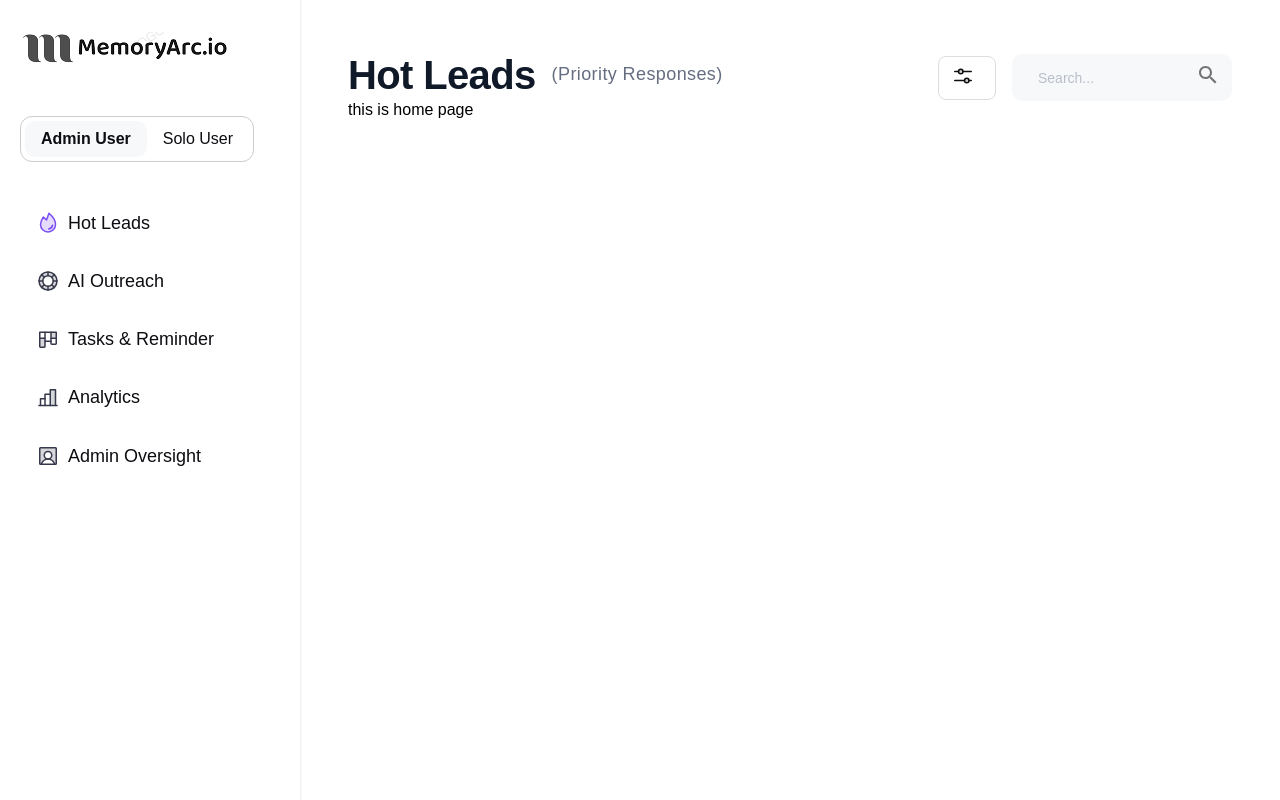
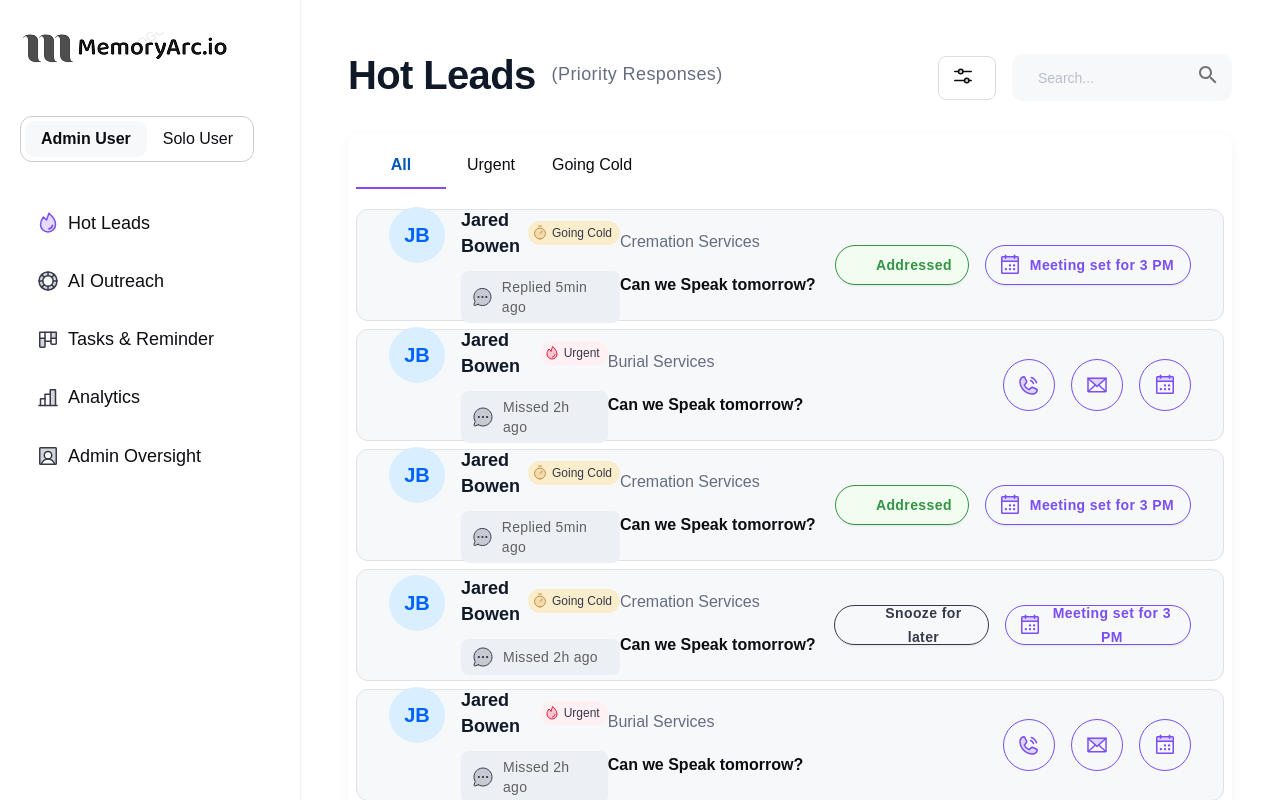
Before and after one commit to juni1173/rainbow-frontend, a Next.js app: page / in a window 1280 px wide. Built offline with nearby package versions, Linux system fonts and the light colour scheme; some icons are missing; a web font is replaced by a local one.

Commit message:
feat: completed hot leads page

```diff
--- a/src/app/page.tsx
+++ b/src/app/page.tsx
@@ -1,11 +1,5 @@
-import Image from "next/image";
-import styles from "./page.module.css";
+import Dashboard from "@/views/Dashboard";
 
 export default function Home() {
-  return (
-   <div>
-    this is home page
-   </div>
-
-  );
+  return <Dashboard />;
 }
--- a/src/components/Sidebar/index.tsx
+++ b/src/components/Sidebar/index.tsx
@@ -3,12 +3,20 @@ import React, { useState } from "react";
 import styles from "./index.module.scss";
 import { Box, Button, Typography } from "@mui/material";
 import { sidebarButtons, sidebarItems } from "./sidebarItem";
-import Logo from "../../assests/images/logo.png"
+import Logo from "../../assests/images/logo.png";
 import Image from "next/image";
-import { Aireach, Analytics, LeadsIcon, Tasks, UserIcon } from "@/assests/icons";
+import {
+  Aireach,
+  Analytics,
+  LeadsIcon,
+  Tasks,
+  UserIcon,
+} from "@/assests/icons";
 const Sidebar = () => {
   const [activeButton, setActiveButton] = useState("admin");
-const [activeSidebarItem, setActiveSidebarItem] = useState<string | null>(null);
+  const [activeSidebarItem, setActiveSidebarItem] = useState<string | null>(
+    null
+  );
   const [activeTab, setActiveTab] = useState("hot-leads");
 
   const tabs = [
@@ -28,7 +36,13 @@ const [activeSidebarItem, setActiveSidebarItem] = useState<string | null>(null);
             sm: "block",
           },
         }}
->      <Image src={Logo}alt="logo" style={{marginBottom:"48px", marginTop:"32px"}}/>
+      >
+        {" "}
+        <Image
+          src={Logo}
+          alt="logo"
+          style={{ marginBottom: "48px", marginTop: "32px", cursor: "pointer" }}
+        />
         <Box
           sx={{
             display: "inline-flex",
@@ -36,8 +50,8 @@ const [activeSidebarItem, setActiveSidebarItem] = useState<string | null>(null);
             borderRadius: "12px",
             overflow: "hidden",
             userSelect: "none",
-    padding:"4px",
-    marginBottom:"32px"
+            padding: "4px",
+            marginBottom: "32px",
           }}
         >
           {sidebarButtons.map(({ label, id }: any) => (
@@ -48,28 +62,26 @@ const [activeSidebarItem, setActiveSidebarItem] = useState<string | null>(null);
               sx={{
                 cursor: "pointer",
                 padding: "8px 16px",
-        backgroundColor: activeButton === id ? "#F6F8FA" : "transparent",
+                backgroundColor:
+                  activeButton === id ? "#F6F8FA" : "transparent",
                 color: activeButton === id ? "#0D0D12" : "#0D0D12",
                 userSelect: "none",
                 font: activeButton === id ? "16px" : "12px",
-        borderRadius:"10px",
+                borderRadius: "10px",
                 fontWeight: activeButton === id ? "600" : "400",
-
-
               }}
             >
               {label}
             </Typography>
           ))}
         </Box>
-
-
         <Box className={styles.itemsList}>
-        {sidebarItems.map(({ label, icon: Icon }:any) => (
-
+          {sidebarItems.map(({ label, icon: Icon }: any) => (
             <Box
               key={label}
-  className={`${styles.sidebarItem} ${activeSidebarItem === label ? styles.active : ''}`}
+              className={`${styles.sidebarItem} ${
+                activeSidebarItem === label ? styles.active : ""
+              }`}
               onClick={() => setActiveSidebarItem(label)}
             >
               <Icon />
@@ -79,7 +91,7 @@ const [activeSidebarItem, setActiveSidebarItem] = useState<string | null>(null);
                   marginLeft: 1,
                   color: activeSidebarItem === label ? "#7A4DF5" : "#0D0D12",
                   fontWeight: activeSidebarItem === label ? 600 : 400,
-      fontSize:"18px"
+                  fontSize: "18px",
                 }}
               >
                 {label}
@@ -87,8 +99,6 @@ const [activeSidebarItem, setActiveSidebarItem] = useState<string | null>(null);
             </Box>
           ))}
         </Box>
-
-
       </Box>
 
       {/* Mobile responsive sidebar */}
@@ -127,7 +137,14 @@ const [activeSidebarItem, setActiveSidebarItem] = useState<string | null>(null);
             }}
           >
             <Icon sx={{ fontSize: 28, mb: 0.5 }} />
-            <Typography variant="caption" sx={{ fontSize: 10,color: activeTab === id ? "#7A4DF5" : "#444",fontWeight: activeTab === id ? "600" : "400" }} >
+            <Typography
+              variant="caption"
+              sx={{
+                fontSize: 10,
+                color: activeTab === id ? "#7A4DF5" : "#444",
+                fontWeight: activeTab === id ? "600" : "400",
+              }}
+            >
               {label}
             </Typography>
             {activeTab === id && (
--- a/src/components/common/CustomTabs/index.tsx
+++ b/src/components/common/CustomTabs/index.tsx
@@ -1,57 +1,61 @@
-'use client';
-import * as React from 'react';
-import { Box, Tabs, Tab } from '@mui/material';
+"use client";
+import * as React from "react";
+import { Box, Tabs, Tab } from "@mui/material";
 
 export interface TabItem {
   label: string;
-  content: React.ReactNode;
+  // content: React.ReactNode;
   icon?: React.ReactNode;
 }
 
 export interface CustomMuiTabsProps {
   tabs: TabItem[];
   activeColor?: string;
+  onTabChange?: (label: string) => void;
 }
 
 function a11yProps(index: number) {
   return {
     id: `custom-tab-${index}`,
-    'aria-controls': `custom-tabpanel-${index}`,
+    "aria-controls": `custom-tabpanel-${index}`,
   };
 }
 
 const CustomTabs: React.FC<CustomMuiTabsProps> = ({
   tabs,
-  activeColor = '#8647F5',
-}) => {  const [value, setValue] = React.useState(0);
+  activeColor = "#8647F5",
+  onTabChange,
+}) => {
+  const [value, setValue] = React.useState(0);
 
   const handleChange = (_: React.SyntheticEvent, newValue: number) => {
     setValue(newValue);
+    onTabChange?.(tabs[newValue].label);
   };
 
   return (
-    <Box sx={{ width: '100%' }}>
+    <Box sx={{ width: "100%" }}>
       <Tabs
         value={value}
         onChange={handleChange}
         aria-label="custom tabs"
-         TabIndicatorProps={{
-          style: { backgroundColor: "#8647F5" },
+        TabIndicatorProps={{
+          style: { backgroundColor: activeColor },
         }}
         sx={{
-          '& .MuiTab-root': {
-            textTransform: 'none',
+          "& .MuiTab-root": {
+            textTransform: "none",
             fontWeight: 400,
-            borderRadius: '8px',
-            fontSize:16,
-            color:"#0D0D12",
+            borderRadius: "8px",
+            fontSize: 16,
+            color: "#0D0D12",
             px: 2,
             py: 1,
           },
-          '& .Mui-selected': {
+          "& .Mui-selected": {
             color: activeColor,
-            fontSize:"16px",
-            fontWeight:"600",
+            fontSize: "16px",
+            fontWeight: "600",
           },
         }}
       >
@@ -64,6 +68,7 @@ const CustomTabs: React.FC<CustomMuiTabsProps> = ({
           />
         ))}
       </Tabs>
+
       <Box sx={{ mt: 2 }}>
         {tabs.map((tab, index) => (
           <div
@@ -73,7 +78,6 @@ const CustomTabs: React.FC<CustomMuiTabsProps> = ({
             id={`custom-tabpanel-${index}`}
             aria-labelledby={`custom-tab-${index}`}
           >
-            {value === index && <Box>{tab.content}</Box>}
           </div>
         ))}
       </Box>
--- a/src/views/Dashboard/LeadCard/data.tsx
+++ b/src/views/Dashboard/LeadCard/data.tsx
@@ -1,8 +1,3 @@
-import React from "react";
-import AllInboxIcon from "@mui/icons-material/AllInbox";
-import ErrorIcon from "@mui/icons-material/Error";
-import AcUnitIcon from "@mui/icons-material/AcUnit";
-
 interface LeadCardProps {
   name: string;
   initials: string;
@@ -13,18 +8,9 @@ interface LeadCardProps {
   avatarUrl?: string;
 }
 export const tabItems = [
-  {
-    label: "All",
-    content: <div>All Leads Content</div>,
-  },
-  {
-    label: "Urgent",
-    content: <div>Urgent Leads Content</div>,
-  },
-  {
-    label: "Going Cold",
-    content: <div>Cold Leads Content</div>,
-  },
+  { label: "All" },
+  { label: "Urgent" },
+  { label: "Going Cold" },
 ];
 
 export const leads: LeadCardProps[] = [
@@ -33,7 +19,7 @@ export const leads: LeadCardProps[] = [
     initials: "JB",
     isGoingCold: true,
     serviceType: "Replied 5min ago",
-    serviceName: "Burial Services",
+    serviceName: "Cremation Services",
     message: "Can we Speak tomorrow?",
   },
   {
@@ -49,7 +35,7 @@ export const leads: LeadCardProps[] = [
     isGoingCold: true,
 
     serviceType: "Replied 5min ago",
-    serviceName: "Burial Services",
+    serviceName: "Cremation Services",
     message: "Can we Speak tomorrow?",
   },
   {
@@ -58,7 +44,7 @@ export const leads: LeadCardProps[] = [
     isGoingCold: true,
 
     serviceType: "Missed 2h ago",
-    serviceName: "Burial Services",
+    serviceName: "Cremation Services",
     message: "Can we Speak tomorrow?",
   },
   {
--- a/src/views/Dashboard/LeadCard/index.tsx
+++ b/src/views/Dashboard/LeadCard/index.tsx
@@ -2,8 +2,7 @@
 import { Box, Typography, Avatar, Stack, Button, Chip } from "@mui/material";
 import StatusTag from "./StatusTag";
 import ActionButtons from "./ActionButtons";
-import { Cold, Message, Typing, Urgent } from "@/assests/icons";
-import StatusChip from "./StatusButton";
+import { Cold, Typing, Urgent } from "@/assests/icons";
 import StatusButton from "./StatusButton";
 
 interface LeadCardProps {
@@ -40,8 +39,7 @@ const LeadCard = ({
         backgroundColor: "#F6F8FA",
       }}
     >
-      <Box display={"flex"} alignItems={"center"} gap={14}>
-        <Stack direction="row" spacing={2}>
+      <Box display="flex" width="30%" gap={2}>
         <Avatar
           src={avatarUrl}
           sx={{
@@ -59,6 +57,7 @@ const LeadCard = ({
         <Stack spacing={1.5}>
           <Stack direction="row" spacing={1} alignItems="center">
             <Typography variant="body1">{name}</Typography>
+            <Box sx={{ display: { sm: "none", md: "block" } }}>
               {isGoingCold ? (
                 <StatusTag
                   label="Going Cold"
@@ -68,6 +67,7 @@ const LeadCard = ({
               ) : (
                 <StatusTag label="Urgent" color="#FFF0F3" icon={<Urgent />} />
               )}
+            </Box>
           </Stack>
           <Box
             sx={{
@@ -86,36 +86,46 @@ const LeadCard = ({
             </Typography>
           </Box>
         </Stack>
-        </Stack>
+      </Box>
 
-        <Stack spacing={1}>
-          <Typography variant="body2" color="#666D80">
+      <Box width="30%">
+        <Typography variant="body2" color="#666D80" mb={2.5}>
           {serviceName}
         </Typography>
         <Typography variant="body1" fontSize={16} color="#0D0D12">
           {message}
         </Typography>
-
-          <Stack direction="row" spacing={2}></Stack>
-        </Stack>
       </Box>
 
+      <Box
+        sx={{
+          width: {
+            xs: "100%",
+            md: "50%",
+            xl: "40%",
+          },
+        }}
+        display="flex"
+        justifyContent="flex-end"
+        gap={2}
+      >
         {isGoingCold ? (
           serviceType.toLowerCase().startsWith("missed") ? (
-          <Box display="flex" gap={2}>
+            <>
               <StatusButton type="snoozed" label="Snooze for later" />
               <StatusButton type="meeting" label="Meeting set for 3 PM" />
-          </Box>
+            </>
           ) : (
-          <Box display="flex" gap={2}>
+            <>
               <StatusButton type="addressed" label="Addressed" />
               <StatusButton type="meeting" label="Meeting set for 3 PM" />
-          </Box>
+            </>
           )
         ) : (
           <ActionButtons />
         )}
       </Box>
+    </Box>
   );
 };
 
--- a/src/views/Dashboard/index.tsx
+++ b/src/views/Dashboard/index.tsx
@@ -6,6 +6,14 @@ import CustomTabs from "@/components/common/CustomTabs";
 import { leads, tabItems } from "./LeadCard/data";
 
 const Dashboard = () => {
+  const [activeTab, setActiveTab] = useState("All");
+
+  const filteredLeads = leads.filter((lead) => {
+    if (activeTab === "All") return true;
+    if (activeTab === "Urgent") return !lead.isGoingCold;
+    if (activeTab === "Going Cold") return lead.isGoingCold;
+    return true;
+  });
   return (
     <Box
       borderRadius={"12px"}
@@ -15,10 +23,13 @@ const Dashboard = () => {
       mt={4}
     >
       <Box mb={2.5}>
-        <CustomTabs tabs={tabItems} />
+        <CustomTabs
+          tabs={tabItems}
+          onTabChange={(label) => setActiveTab(label)}
+        />
       </Box>
       <Stack gap={1}>
-        {leads.map((lead, index) => (
+        {filteredLeads.map((lead, index) => (
           <LeadCard key={index} {...lead} />
         ))}
       </Stack>
```
Lines whose indentation alone changed are shown as unchanged.
